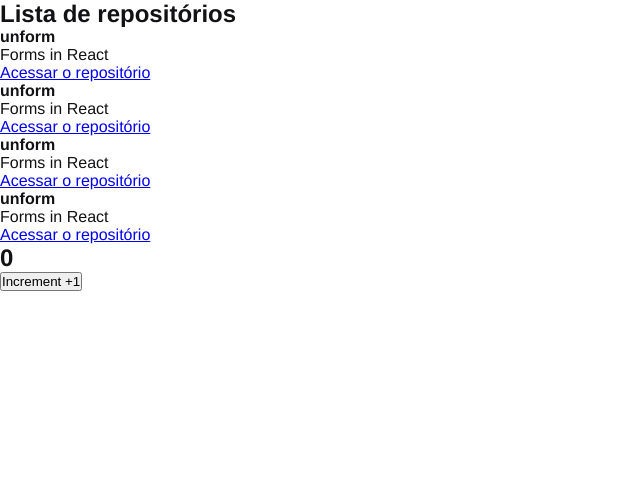
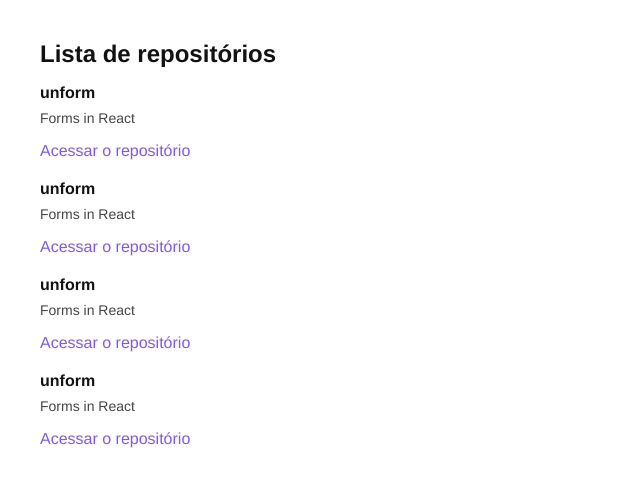
Before and after one commit to MarcusDavanco/01-github-explorer, a React app: page / in a window 1280 px wide. Shown: the top 486 px of the page, without its empty margins (0-640 px from the left). Built offline with nearby package versions, Linux system fonts and the light colour scheme.

Commit message:
feat: Estilizaçao da listagem

```diff
--- a/src/components/Counter.jsx
+++ /dev/null
@@ -1,18 +0,0 @@
-import React, { useState } from 'react';
-
-export function Counter(){
-    const [counter, setCounter] = useState(0);
-
-    function increment(){
-        setCounter(counter + 1);
-    }
-
-    return (
-        <>
-            <h2>{counter}</h2>
-            <button type="button" onClick={increment}>
-                Increment +1
-            </button>
-        </>
-    )
-}
--- a/src/components/RepositoryList.jsx
+++ b/src/components/RepositoryList.jsx
@@ -1,5 +1,6 @@
-import { Counter } from "./Counter";
 import { RepositoryItem } from "./RepositoryItem";
+
+import '../styles/repositories.scss';
 
 const repository = {
     name: 'unform',
@@ -18,7 +19,6 @@
                 <RepositoryItem repository={repository} />
                 <RepositoryItem repository={repository} />
             </ul>
-            <Counter />
         </section>
     )
 };
--- /dev/null
+++ b/src/styles/repositories.scss
@@ -0,0 +1,31 @@
+section.repository-list {
+    margin: 40px;
+}
+
+h1 {
+    margin-bottom: 16px;
+}
+
+ul {
+    list-style: none;
+
+    li {
+        & + li {
+            margin-top: 20px;
+        }
+
+    }
+
+    p {
+        font-size: 14px;
+        color: #444;
+        margin-top: 8px;
+    }
+
+    a {
+        display: inline-block;
+        margin-top: 16px;
+        text-decoration: none;
+        color: #8257e6;
+    }
+}
```
